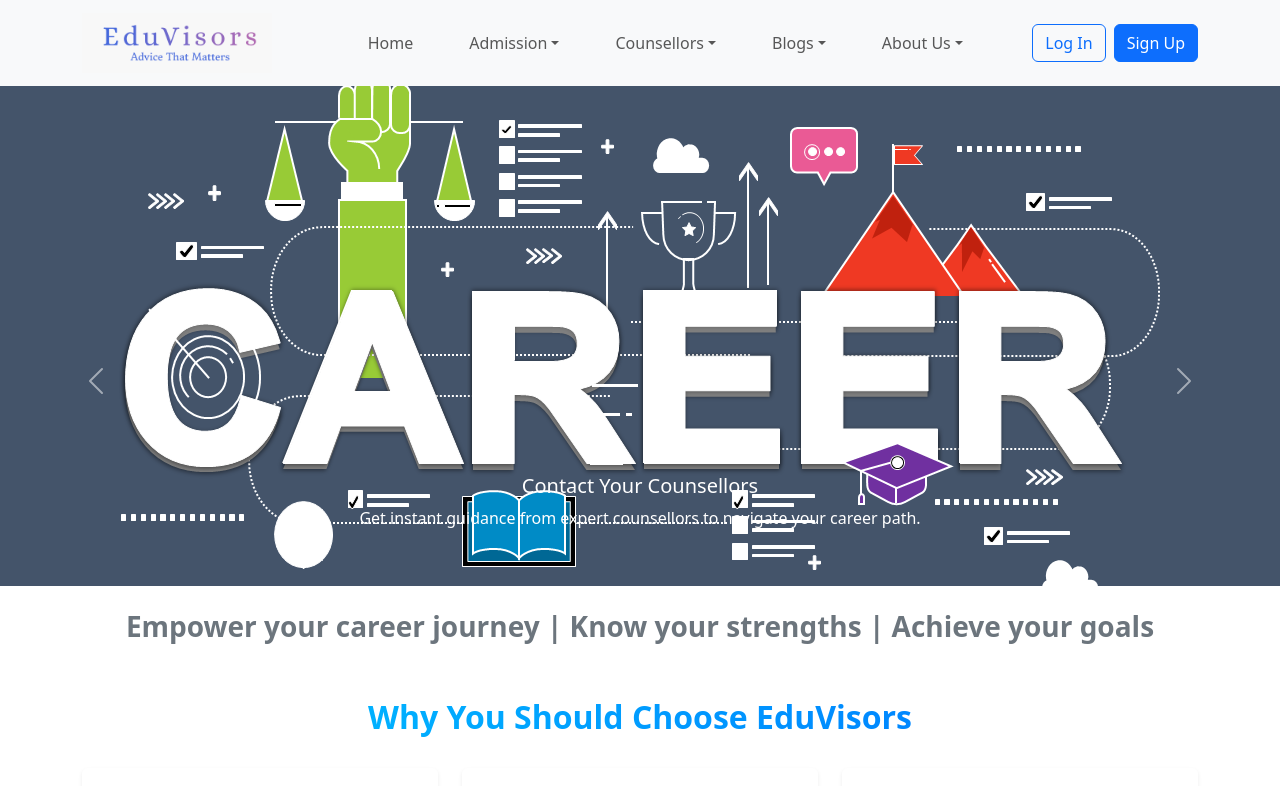
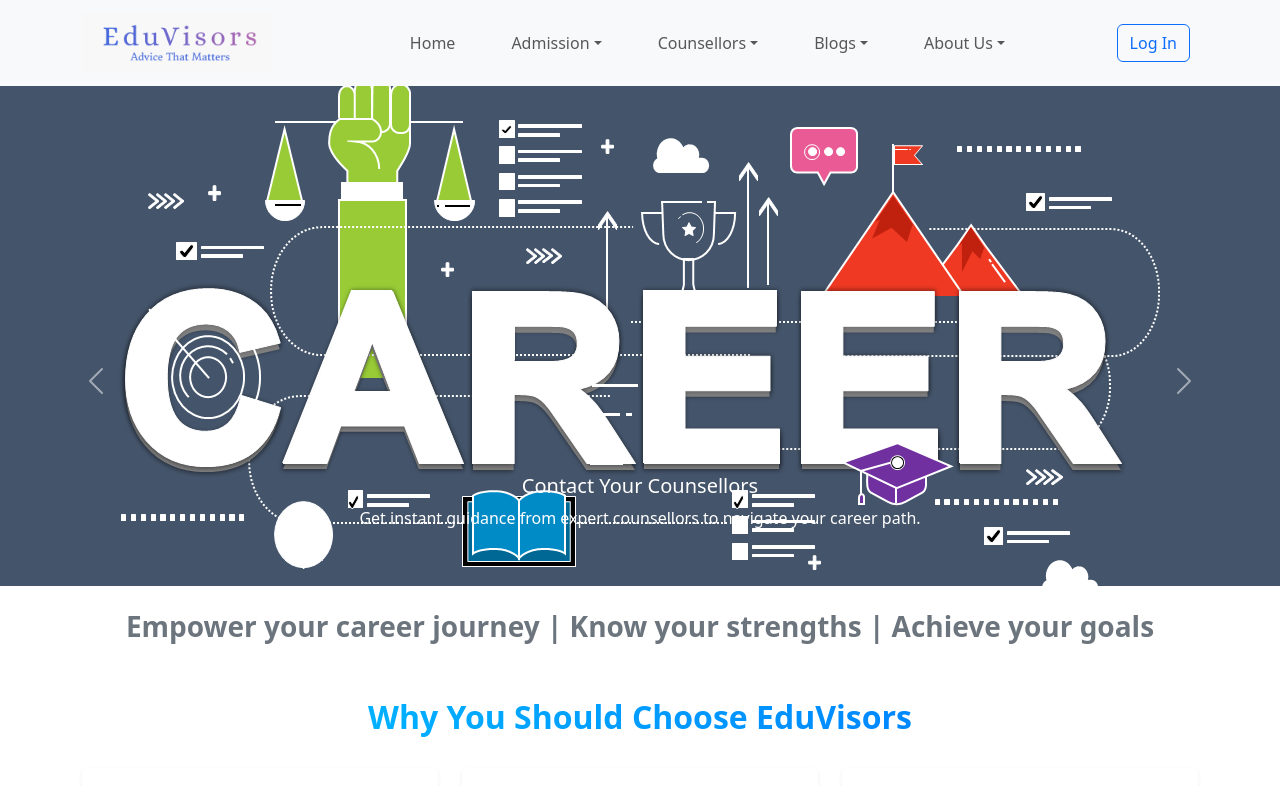
Before and after one commit to nishantshukla0808/EdVisors, a React (Vite) app: page / in a window 1280 px wide. Shown: the top 786 px of the page. Built offline with nearby package versions, Linux system fonts and the light colour scheme.

Commit message:
authentication added

```diff
--- a/package.json
+++ b/package.json
@@ -10,6 +10,7 @@
     "preview": "vite preview"
   },
   "dependencies": {
+    "@auth0/auth0-react": "^2.2.4",
     "@emotion/styled": "^11.13.0",
     "@mui/material": "^6.0.2",
     "aos": "^2.3.4",
--- a/src/App.jsx
+++ b/src/App.jsx
@@ -1,25 +1,33 @@
-import './App.css'
-import Home from './Pages/Home'
-import { useEffect } from 'react'
-import AOS from 'aos'
-import "aos/dist/aos.css"
-import { Routes,Route } from 'react-router-dom'
+import './App.css';
+import { useEffect } from 'react';
+import AOS from 'aos';
+import "aos/dist/aos.css";
+import { Routes, Route } from 'react-router-dom';
+import Home from './Pages/Home';
+import { Auth0Provider } from "@auth0/auth0-react";
+import Navbar from './Components/Navbar';
 
+const domain = "dev-dmgurz6ijryv8xgt.us.auth0.com";
+const clientId = "kqW4knSd8naEoFFG9UD5qRiOVVkiSyhU";
 
 function App() {
-  useEffect(()=> {
+  useEffect(() => {
     AOS.init();
     AOS.refresh();
-  },[])
+  }, []);
 
   return (
-    <>
-    <Routes >
-      {/* <Route path="/About" element={<About/>} /> */}
-      <Route path="/" element={<Home/>} />
-    </Routes>
-      </>
-  )
+    <Auth0Provider
+      domain={domain}
+      clientId={clientId}
+      authorizationParams={{ redirect_uri: window.location.origin }}
+    >
+
+      <Routes>
+        <Route path="/" element={<Home />} />
+      </Routes>
+    </Auth0Provider>
+  );
 }
 
-export default App
+export default App;
--- a/src/Components/Navbar.jsx
+++ b/src/Components/Navbar.jsx
@@ -1,17 +1,20 @@
 import React from 'react';
-import logo from '../assets/eduvisors-logo.png'
+import { useAuth0 } from '@auth0/auth0-react';
+import logo from '../assets/eduvisors-logo.png';
+
 const Navbar = () => {
+  const { loginWithRedirect, logout, isAuthenticated, user } = useAuth0();
+
   return (
     <nav className="navbar navbar-expand-lg navbar-light bg-light shadow-sm">
       <div className="container">
         {/* Logo */}
-        <a className="navbar-brand d-flex align-items-center" href="#">
+        <a className="navbar-brand d-flex align-items-center" href="/">
           <img
-            src={logo} // Replace with the actual logo path
+            src={logo}
             alt="EduVisors"
             style={{ height: '60px', marginRight: '10px' }}
           />
-
         </a>
 
         {/* Toggle Button for Mobile View */}
@@ -49,21 +52,9 @@ const Navbar = () => {
                 Admission
               </a>
               <ul className="dropdown-menu" aria-labelledby="admissionDropdown">
-                <li>
-                  <a className="dropdown-item" href="#college-details">
-                    College Details
-                  </a>
-                </li>
-                <li>
-                  <a className="dropdown-item" href="#application-process">
-                    Application Process
-                  </a>
-                </li>
-                <li>
-                  <a className="dropdown-item" href="#scholarships">
-                    Scholarships
-                  </a>
-                </li>
+                <li><a className="dropdown-item" href="#college-details">College Details</a></li>
+                <li><a className="dropdown-item" href="#application-process">Application Process</a></li>
+                <li><a className="dropdown-item" href="#scholarships">Scholarships</a></li>
               </ul>
             </li>
 
@@ -79,30 +70,11 @@ const Navbar = () => {
               >
                 Counsellors
               </a>
-              <ul
-                className="dropdown-menu"
-                aria-labelledby="counsellorsDropdown"
-              >
-                <li>
-                  <a className="dropdown-item" href="#national-certification">
-                    National Certification Program
-                  </a>
-                </li>
-                <li>
-                  <a className="dropdown-item" href="#seminars">
-                    Conduct Seminars
-                  </a>
-                </li>
-                <li>
-                  <a className="dropdown-item" href="#webinars">
-                    Conduct Webinars
-                  </a>
-                </li>
-                <li>
-                  <a className="dropdown-item" href="#one-on-one">
-                    One-on-One Sessions
-                  </a>
-                </li>
+              <ul className="dropdown-menu" aria-labelledby="counsellorsDropdown">
+                <li><a className="dropdown-item" href="#national-certification">National Certification Program</a></li>
+                <li><a className="dropdown-item" href="#seminars">Conduct Seminars</a></li>
+                <li><a className="dropdown-item" href="#webinars">Conduct Webinars</a></li>
+                <li><a className="dropdown-item" href="#one-on-one">One-on-One Sessions</a></li>
               </ul>
             </li>
 
@@ -119,21 +91,9 @@ const Navbar = () => {
                 Blogs
               </a>
               <ul className="dropdown-menu" aria-labelledby="blogsDropdown">
-                <li>
-                  <a className="dropdown-item" href="#articles">
-                    Articles
-                  </a>
-                </li>
-                <li>
-                  <a className="dropdown-item" href="#success-stories">
-                    Success Stories
-                  </a>
-                </li>
-                <li>
-                  <a className="dropdown-item" href="#career-tips">
-                    Career Tips
-                  </a>
-                </li>
+                <li><a className="dropdown-item" href="#articles">Articles</a></li>
+                <li><a className="dropdown-item" href="#success-stories">Success Stories</a></li>
+                <li><a className="dropdown-item" href="#career-tips">Career Tips</a></li>
               </ul>
             </li>
 
@@ -150,29 +110,33 @@ const Navbar = () => {
                 About Us
               </a>
               <ul className="dropdown-menu" aria-labelledby="aboutUsDropdown">
-                <li>
-                  <a className="dropdown-item" href="#core-team">
-                    Core Team
-                  </a>
-                </li>
-                <li>
-                  <a className="dropdown-item" href="#advisory">
-                    Advisory
-                  </a>
-                </li>
-                <li>
-                  <a className="dropdown-item" href="#mission-vision">
-                    Mission & Vision
-                  </a>
-                </li>
+                <li><a className="dropdown-item" href="#core-team">Core Team</a></li>
+                <li><a className="dropdown-item" href="#advisory">Advisory</a></li>
+                <li><a className="dropdown-item" href="#mission-vision">Mission & Vision</a></li>
               </ul>
             </li>
           </ul>
 
-          {/* Log In and Sign Up Buttons */}
+          {/* Auth Buttons */}
           <div className="d-flex">
-            <button className="btn btn-outline-primary me-2">Log In</button>
-            <button className="btn btn-primary">Sign Up</button>
+            {!isAuthenticated ? (
+              <button
+                className="btn btn-outline-primary me-2"
+                onClick={() => loginWithRedirect()}
+              >
+                Log In
+              </button>
+            ) : (
+              <>
+                <span className="navbar-text me-2">Welcome, {user.name}</span>
+                <button
+                  className="btn btn-outline-primary me-2"
+                  onClick={() => logout({ returnTo: window.location.origin })}
+                >
+                  Log Out
+                </button>
+              </>
+            )}
           </div>
         </div>
       </div>
```
Also changed, not shown: 1 other file (tests, documents, lock files or other folders).
